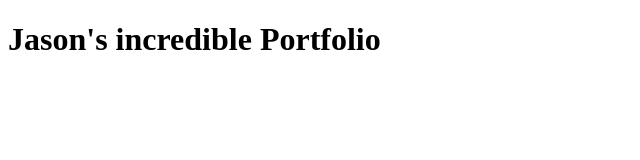
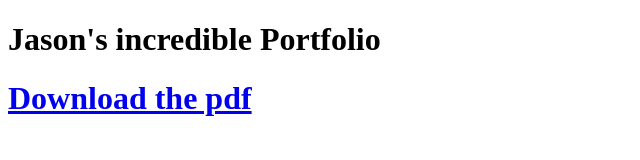
Before and after one commit to jrbateman1/Portfolio, a plain HTML site: page index.html in a window 1280 px wide. Shown: the whole page, without its empty margins (0-640 px from the left). Drawn offline with Linux system fonts and the light colour scheme.

Commit message:
Update index.html

```diff
--- a/index.html
+++ b/index.html
@@ -5,5 +5,7 @@
 	</head>
 	<body>
 	<h1>Jason's incredible Portfolio<h1>
+	<a href="./motion-script" download="newfilename">Download the pdf</a>
+
 	</body>
 </html>
```
